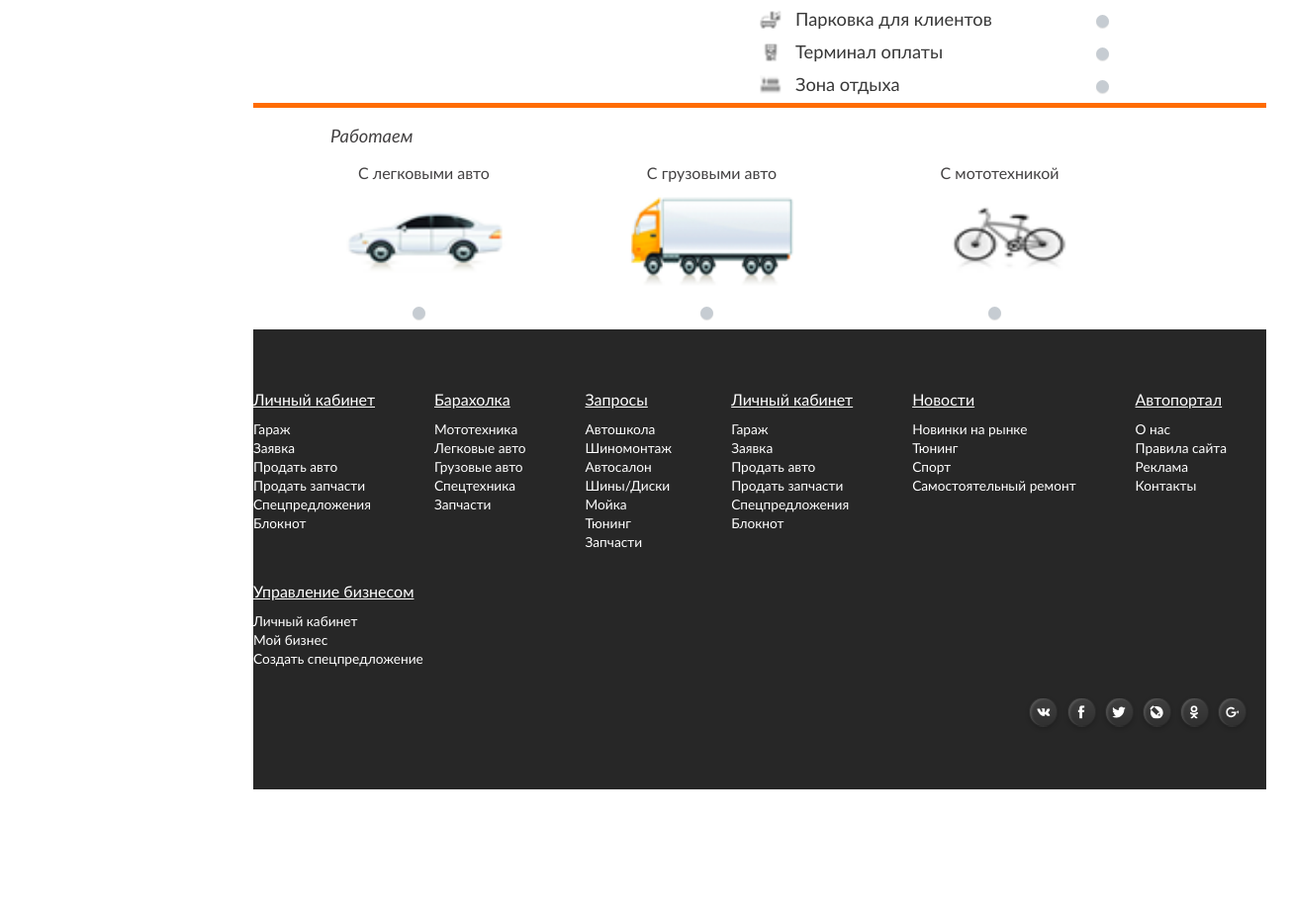
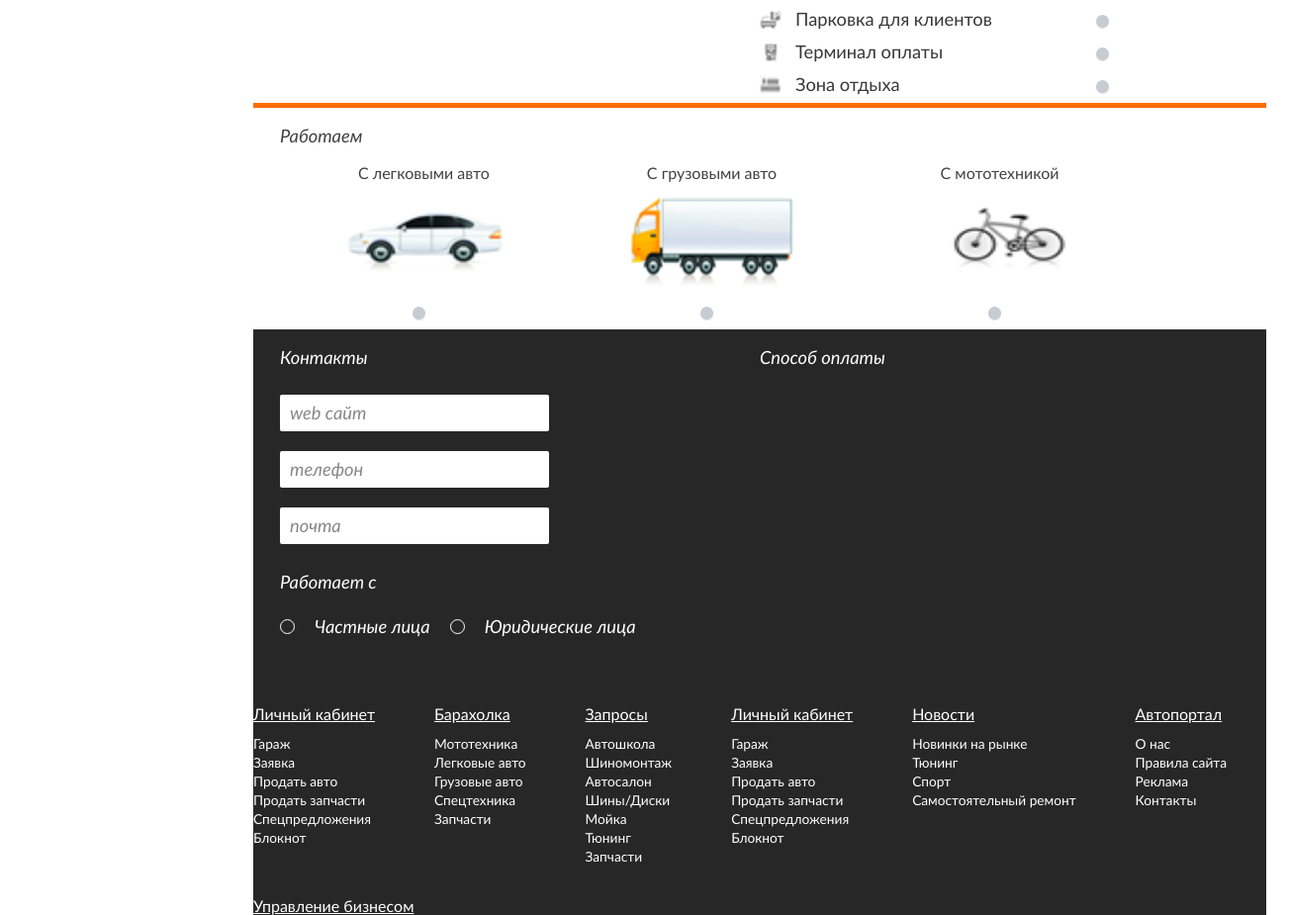
Before and after one commit to Kirbaba/carbax, a website: page businnes_reg.html in a window 1280 px wide. Shown: the part 1180-2105 px from the top of the page at 99% size, 1304 px wide, since content can reach past the window. Before the commit the page ends 1978 px from the top, so only its background shows below. Drawn offline with nearby package versions, Linux system fonts and the light colour scheme.

Commit message:
payment start

```diff
--- a/app/sass/content/_business.scss
+++ b/app/sass/content/_business.scss
@@ -1,16 +1,17 @@
-.business-header{
+.business-header {
   display: block;
   position: relative;
   width: 100%;
   float: left;
   background-color: #272727;
 }
-.business-categorie{
+
+.business-categorie {
   display: block;
   position: relative;
   width: 30%;
   float: left;
-  &__circle{
+  &__circle {
     display: block;
     position: relative;
     width: 93px;
@@ -20,19 +21,19 @@
     background-color: #ff6b00;
     margin-left: -7px;
     margin-right: 7px;
-    img{
+    img {
       display: block;
       position: relative;
       width: 100px;
       height: 100px;
     }
   }
-  &__desc{
+  &__desc {
     display: block;
     position: relative;
     width: 70%;
     float: left;
-    &--carbax{
+    &--carbax {
       display: block;
       position: relative;
       width: 100%;
@@ -45,7 +46,7 @@
       line-height: 11px;
       margin-top: 18px;
     }
-    &--title{
+    &--title {
       display: block;
       position: relative;
       width: 100%;
@@ -60,12 +61,13 @@
     }
   }
 }
-.business-step{
+
+.business-step {
   display: block;
   position: relative;
   width: 70%;
   float: left;
-  &__title{
+  &__title {
     display: block;
     position: relative;
     width: 340px;
@@ -78,23 +80,24 @@
     font-size: 18px;
     line-height: 27px;
     margin: 40px auto;
-    span{
+    span {
       color: #272727;
     }
   }
 }
-.business-map{
+
+.business-map {
   display: block;
   position: relative;
   width: 100%;
   float: left;
-  &__fields{
+  &__fields {
     position: relative;
     width: 100%;
     float: left;
     background-color: #434142;
   }
-  &__name{
+  &__name {
     display: block;
     position: relative;
     width: 30%;
@@ -111,13 +114,13 @@
     margin-left: 51px;
     margin: 11px 0;
   }
-  &__name:-ms-input-placeholder{
+  &__name:-ms-input-placeholder {
     color: #222;
   }
-  &__name::-webkit-input-placeholder{
+  &__name::-webkit-input-placeholder {
     color: #222;
   }
-  &__adress{
+  &__adress {
     display: block;
     position: relative;
     width: 54%;
@@ -134,19 +137,19 @@
     margin-left: 12px;
     margin: 11px 0;
   }
-  &__adress:-ms-input-placeholder{
+  &__adress:-ms-input-placeholder {
     color: #222;
   }
-  &__adress::-webkit-input-placeholder{
+  &__adress::-webkit-input-placeholder {
     color: #222;
   }
-  &__container{
+  &__container {
     position: relative;
     width: 100%;
     height: 250px;
     float: left;
     overflow: hidden;
-    #businessMap{
+    #businessMap {
       display: block;
       position: relative;
       width: 100%;
@@ -155,7 +158,7 @@
       margin: 0;
     }
   }
-  &__files{
+  &__files {
     display: block;
     position: relative;
     width: 320px;
@@ -167,7 +170,7 @@
     margin-left: 51px;
     margin: 11px 0;
   }
-  &__hover{
+  &__hover {
     display: block;
     position: relative;
     width: 123px;
@@ -190,7 +193,7 @@
     margin: 12px 0;
     z-index: 1;
   }
-  &__adfile{
+  &__adfile {
     display: block;
     position: absolute;
     top: 12px;
@@ -202,13 +205,14 @@
     z-index: 2;
   }
 }
-.business-descr{
+
+.business-descr {
   display: block;
   position: relative;
   width: 100%;
   float: left;
   background-color: #f3f1f1;
-  &__title{
+  &__title {
     display: block;
     position: relative;
     /*width: 100%;*/
@@ -222,7 +226,7 @@
     margin-top: 16px;
     margin-left: 51px;
   }
-  &__content{
+  &__content {
     display: block;
     position: relative;
     width: 100%;
@@ -237,13 +241,14 @@
     padding: 10px;
   }
 }
-.business-options{
+
+.business-options {
   display: block;
   position: relative;
   width: 100%;
   float: left;
   background-color: #ffffff;
-  &__title{
+  &__title {
     display: block;
     position: relative;
     width: 100%;
@@ -256,24 +261,24 @@
     line-height: 21px;
     margin-bottom: 20px;
   }
-  &__time{
+  &__time {
     display: block;
     position: relative;
     width: 50%;
     float: left;
   }
-  &__comfort{
+  &__comfort {
     display: block;
     position: relative;
     width: 50%;
     float: left;
   }
-  &__item{
+  &__item {
     display: block;
     position: relative;
     width: 100%;
     float: left;
-    &--fields{
+    &--fields {
       display: block;
       position: relative;
       width: 55px;
@@ -312,13 +317,13 @@
       background-size: cover;
       background-color: $orange;
     }
-    &--forcheck{
+    &--forcheck {
       display: block;
       position: relative;
       /*width: 10%;*/
       float: left;
     }
-    &--select{
+    &--select {
       display: block;
       position: relative;
       width: 52px;
@@ -337,13 +342,13 @@
       -moz-appearance: none;
       appearance: none;
     }
-    &--element{
+    &--element {
       display: block;
       position: relative;
       width: 70%;
       float: left;
       margin: 5px 0;
-      img{
+      img {
         display: block;
         position: relative;
         width: 22px;
@@ -351,7 +356,7 @@
         float: left;
         margin-right: 14px;
       }
-      span{
+      span {
         color: #383838;
         font-family: $calibri;
         font-size: 16px;
@@ -360,13 +365,14 @@
     }
   }
 }
-.business-cars{
+
+.business-cars {
   display: block;
   position: relative;
   width: 100%;
   float: left;
   border-top: 5px solid $orange;
-  &__title{
+  &__title {
     display: block;
     position: relative;
     width: 100%;
@@ -378,10 +384,9 @@
     font-style: italic;
     line-height: 21px;
     margin-top: 16px;
-    margin-left: 51px;
     margin-bottom: 16px;
   }
-  &__type{
+  &__type {
     display: flex;
     flex-wrap: wrap;
     justify-content: center;
@@ -390,7 +395,7 @@
     width: 30%;
     float: left;
     text-align: center;
-    &--head{
+    &--head {
       display: block;
       position: relative;
       width: 100%;
@@ -399,7 +404,7 @@
       font-family: $calibri;
       font-size: 14px;
     }
-    &--icon{
+    &--icon {
       display: block;
       position: relative;
       width: 170px;
@@ -412,7 +417,6 @@
     &--check + .business-cars__type--forcheck {
       display: block;
       position: relative;
-      /*width: 100%;*/
       float: left;
       color: #383838;
       font-family: $calibri;
@@ -439,11 +443,107 @@
       background-size: cover;
       background-color: $orange;
     }
-    &--forcheck{
+    &--forcheck {
       display: block;
       position: relative;
-      /*width: 10%;*/
       float: left;
     }
   }
 }
+
+.business-footer {
+  display: block;
+  position: relative;
+  width: 100%;
+  float: left;
+  background-color: #272727;
+  &__title {
+    display: block;
+    position: relative;
+    width: 100%;
+    float: left;
+    text-align: left;
+    color: #ffffff;
+    font-family: $calibri;
+    font-size: 16px;
+    font-style: italic;
+    line-height: 21px;
+    margin-top: 16px;
+    margin-bottom: 16px;
+  }
+  &__contacts {
+    display: block;
+    position: relative;
+    width: 50%;
+    float: left;
+    &--field {
+      display: block;
+      position: relative;
+      width: 260px;
+      height: 35px;
+      background-color: white;
+      border: none;
+      border-radius: 2px;
+      float: left;
+      color: #222;
+      font-family: $calibri;
+      font-size: 16px;
+      font-style: italic;
+      line-height: 21px;
+      padding-left: 10px;
+      margin: 10px 0;
+    }
+    &--field:-ms-input-placeholder {
+      color: #222;
+    }
+    &--field::-webkit-input-placeholder {
+      color: #222;
+    }
+    &--check {
+      display: none;
+    }
+    &--check + .business-footer__contacts--forcheck {
+      display: block;
+      position: relative;
+      width: auto;
+      float: left;
+      color: #fff;
+      font-family: $calibri;
+      font-size: 16px;
+      font-style: italic;
+      line-height: 13px;
+      margin: 10px auto;
+      margin-right: 20px;
+    }
+    &--check + .business-footer__contacts--forcheck .business-footer__contacts--checked {
+      display: block;
+      width: 13px;
+      height: 13px;
+      border: none;
+      border-radius: 50%;
+      border: 1px solid #fff;
+      float: left;
+      background-color: transparent;
+      cursor: pointer;
+      margin-right: 20px;
+    }
+    &--check:checked + .business-footer__contacts--forcheck .business-footer__contacts--checked {
+      background-image: url('../img/icons/checked.png');
+      background-repeat: no-repeat;
+      -webkit-background-size: cover;
+      background-size: cover;
+      background-color: transparent;
+    }
+    &--forcheck {
+      display: block;
+      position: relative;
+      float: left;
+    }
+  }
+  &__payment {
+    display: block;
+    position: relative;
+    width: 50%;
+    float: left;
+  }
+}
--- a/businnes_reg.html
+++ b/businnes_reg.html
@@ -738,6 +738,43 @@
             </section>
             <!-- close .business-cars -->
 
+            <!-- close .business-footer -->
+            <section class="business-footer">
+
+                <div class="container">
+
+                    <div class="business-footer__contacts">
+
+                        <span class="business-footer__title">Контакты</span>
+
+                        <input type="text" class="business-footer__contacts--field" placeholder="web сайт">
+                        <input type="text" class="business-footer__contacts--field" placeholder="телефон">
+                        <input type="text" class="business-footer__contacts--field" placeholder="почта">
+
+                        <span class="business-footer__title">Работает с</span>
+
+                        <input class="business-footer__contacts--check" type="checkbox" id="16_1">
+                        <label class="business-footer__contacts--forcheck" for="16_1">
+                            <span class="business-footer__contacts--checked"></span>Частные лица
+                        </label>
+
+                        <input class="business-footer__contacts--check" type="checkbox" id="17_1">
+                        <label class="business-footer__contacts--forcheck" for="17_1">
+                            <span class="business-footer__contacts--checked"></span>Юридические лица
+                        </label>
+
+                    </div>
+                    <div class="business-footer__payment">
+
+                        <span class="business-footer__title">Способ оплаты</span>
+
+                    </div>
+
+                </div>
+
+            </section>
+            <!-- close .business-footer -->
+
         </div>
         <!-- close .content-wrapper -->
 <!-- start footer.html-->
```
Also changed, not shown: app/html/pages/businnes_reg.html (+37 -0 lines), css/style.min.css, 1 other file.
